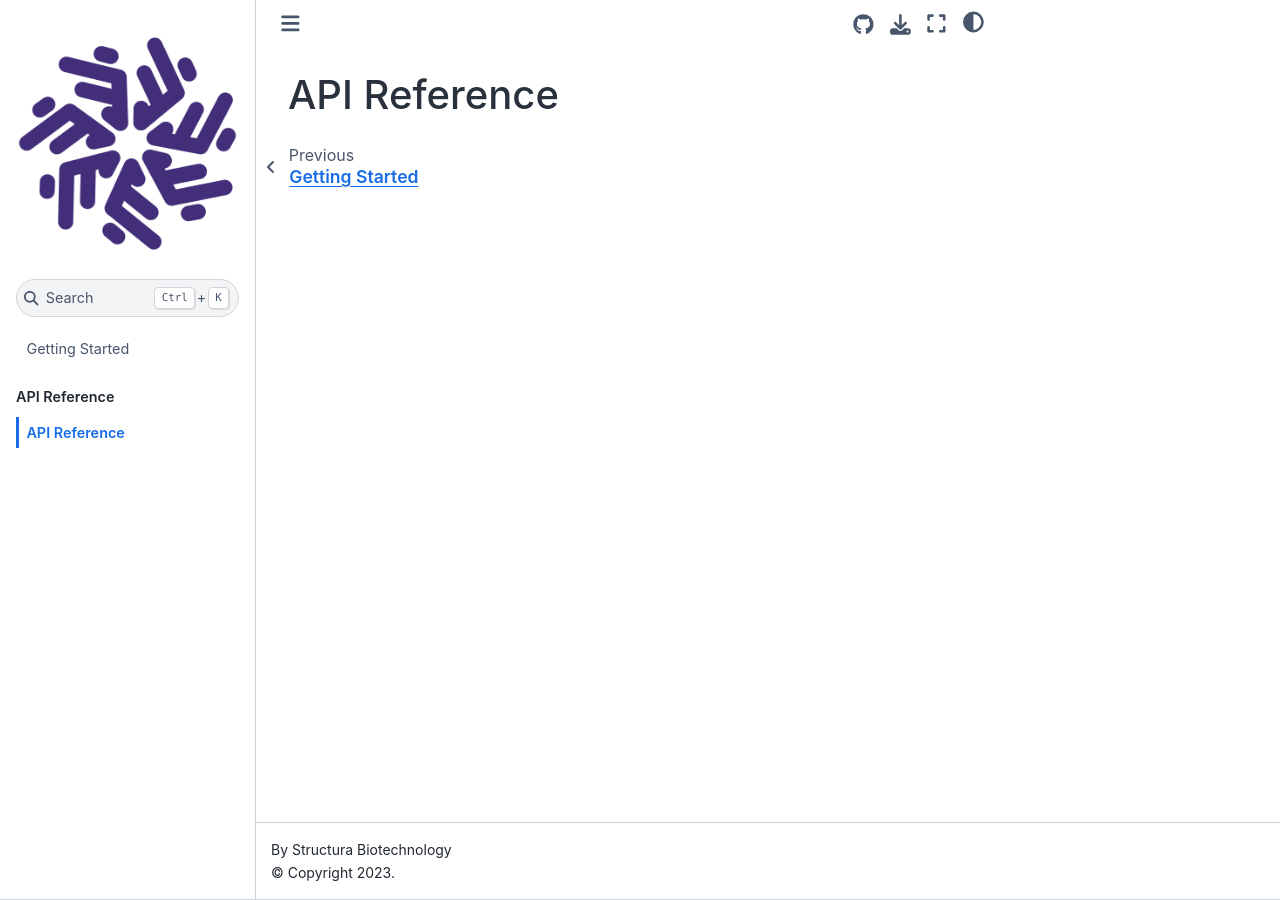
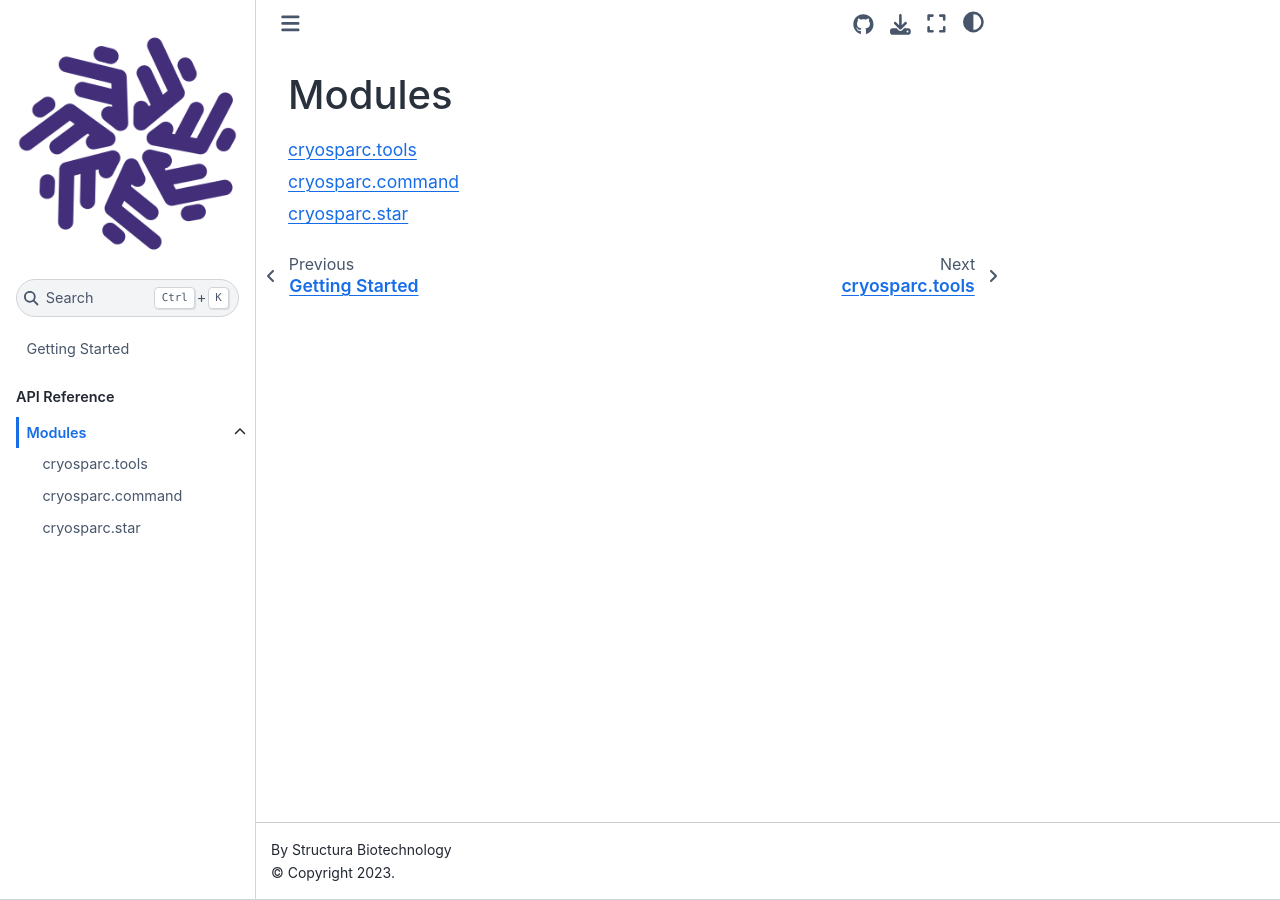
Before and after one commit to cryoem-uoft/cryosparc-tools, a Jupyter Book: the page built from docs/api/index.md, in a window 1280 px wide. Built offline with Jupyter Book 1.0.4 settings and Sphinx 7.4.7 and the Sphinx Book theme 1.1.4, drawn with Linux system fonts in a browser that asks for light colours; pages that are not in the unit, such as notebooks, are missing from menus.

Commit message:
docs: initial examplea API modules reference

````diff
--- a/docs/_config.yml
+++ b/docs/_config.yml
@@ -31,3 +31,9 @@ html:
   favicon: favicon.png
   use_issues_button: true
   use_repository_button: true
+
+sphinx:
+  extra_extensions:
+    - 'sphinx.ext.autodoc'
+    - 'sphinx.ext.napoleon'
+    - 'autodocsumm'
--- a/docs/_toc.yml
+++ b/docs/_toc.yml
@@ -5,10 +5,17 @@ format: jb-book
 root: intro
 parts:
 - caption: Examples
+  numbered: True
   chapters:
-  - file: examples/notebooks
-  - file: examples/markdown-notebooks
   - file: examples/recenter-particles
+  - file: examples/cryolo
+  - file: examples/hi-res-2d-classes
+  - file: examples/magnification
+  - file: examples/xml-exposure-groups
 - caption: API Reference
   chapters:
   - file: api/index
+    sections:
+    - file: api/tools
+    - file: api/command
+    - file: api/star
--- /dev/null
+++ b/docs/api/command.rst
@@ -0,0 +1,6 @@
+cryosparc.command
+=================
+
+.. automodule:: cryosparc.command
+    :autosummary:
+    :members:
--- a/docs/api/index.md
+++ b/docs/api/index.md
@@ -1 +1,5 @@
-# API Reference
+Modules
+=======
+
+```{tableofcontents}
+```
--- /dev/null
+++ b/docs/api/star.rst
@@ -0,0 +1,6 @@
+cryosparc.star
+==============
+
+.. automodule:: cryosparc.star
+    :autosummary:
+    :members:
--- /dev/null
+++ b/docs/api/tools.rst
@@ -0,0 +1,6 @@
+cryosparc.tools
+===============
+
+.. automodule:: cryosparc.tools
+    :autosummary:
+    :members:
````
Also changed, not shown: docs/markdown.md (deleted, +0 -55 lines).
